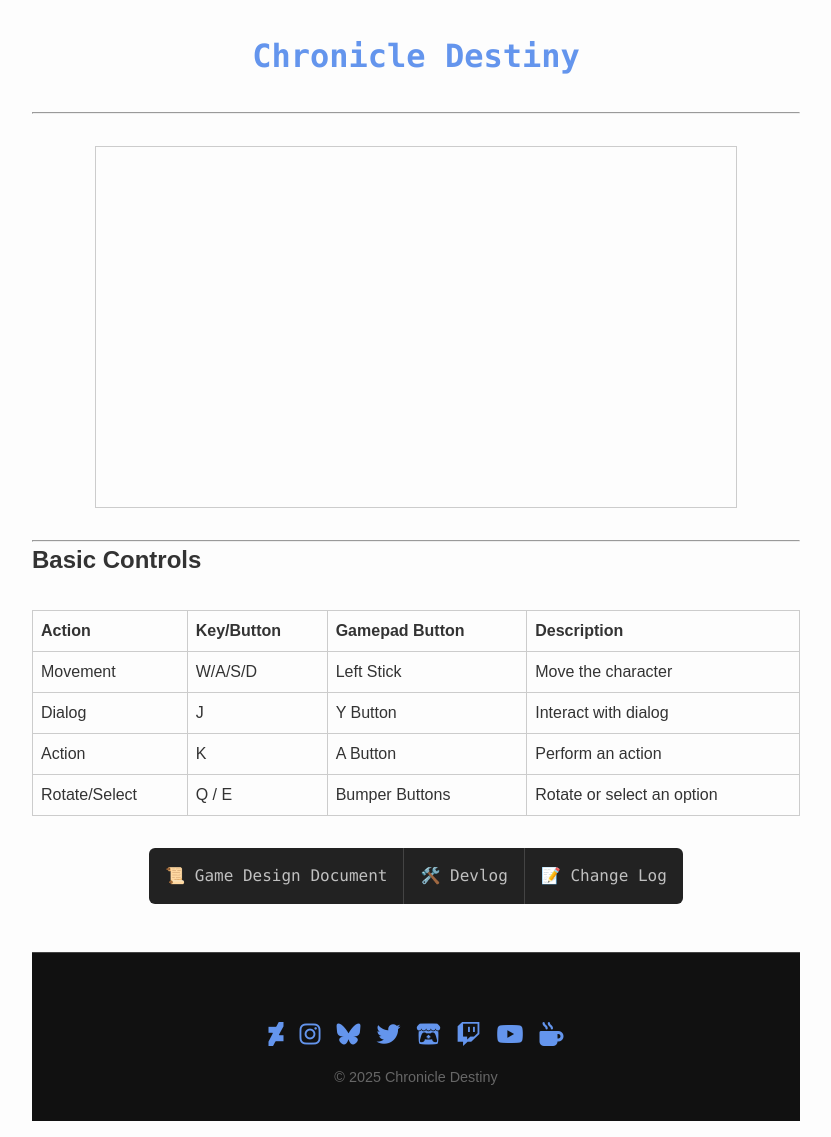
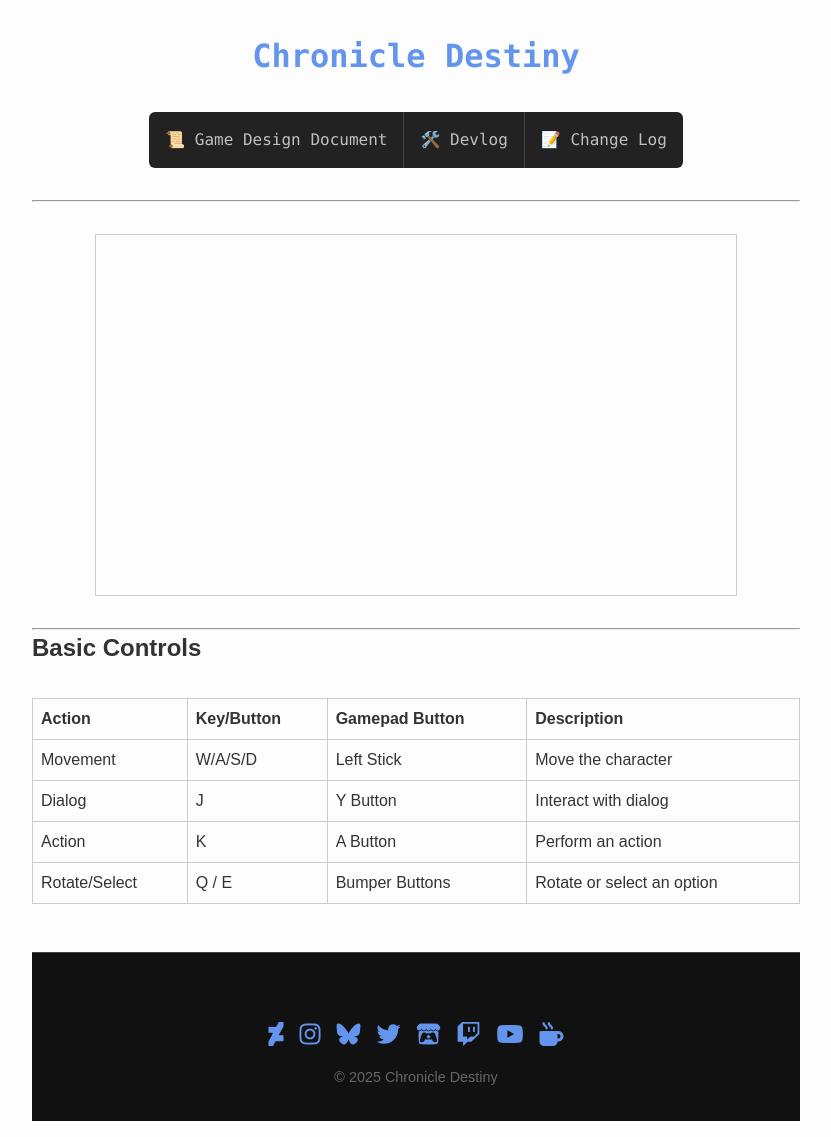
Before and after one commit to zBuLe/Chronicle-Destiny, a Jekyll site: the page built from index.md, in a window 1280 px wide. Shown: the whole page, without its empty margins (224-1055 px from the left). Built offline with Jekyll 4.4.1, drawn with Linux system fonts in a browser that asks for light colours; nearby versions of some CDN libraries; our own code applies the rules of GitHub Pages for plain Markdown files; a script that is not in the unit is left out; some of the changed lines change nothing that is shown.

Commit message:
Reorganize navigation links for improved clarity and consistency

```diff
--- a/index.md
+++ b/index.md
@@ -1,6 +1,11 @@
 ---
 title: Chronicle Destiny
 ---
+
+* [📜 Game Design Document](/gdd/chronicle-destiny-gdd)
+* [🛠️ Devlog](devlog)
+* [📝 Change Log](changelog)
+{: .nav-list }
 
 ---
 
@@ -22,9 +27,3 @@ title: Chronicle Destiny
 | Dialog         | J                   | Y Button             | Interact with dialog         |
 | Action         | K                   | A Button             | Perform an action            |
 | Rotate/Select  | Q / E               | Bumper Buttons       | Rotate or select an option   |
-
-
-* [📜 Game Design Document](/gdd/chronicle-destiny-gdd)
-* [🛠️ Devlog](devlog)
-* [📝 Change Log](changelog)
-{: .nav-list }
```
